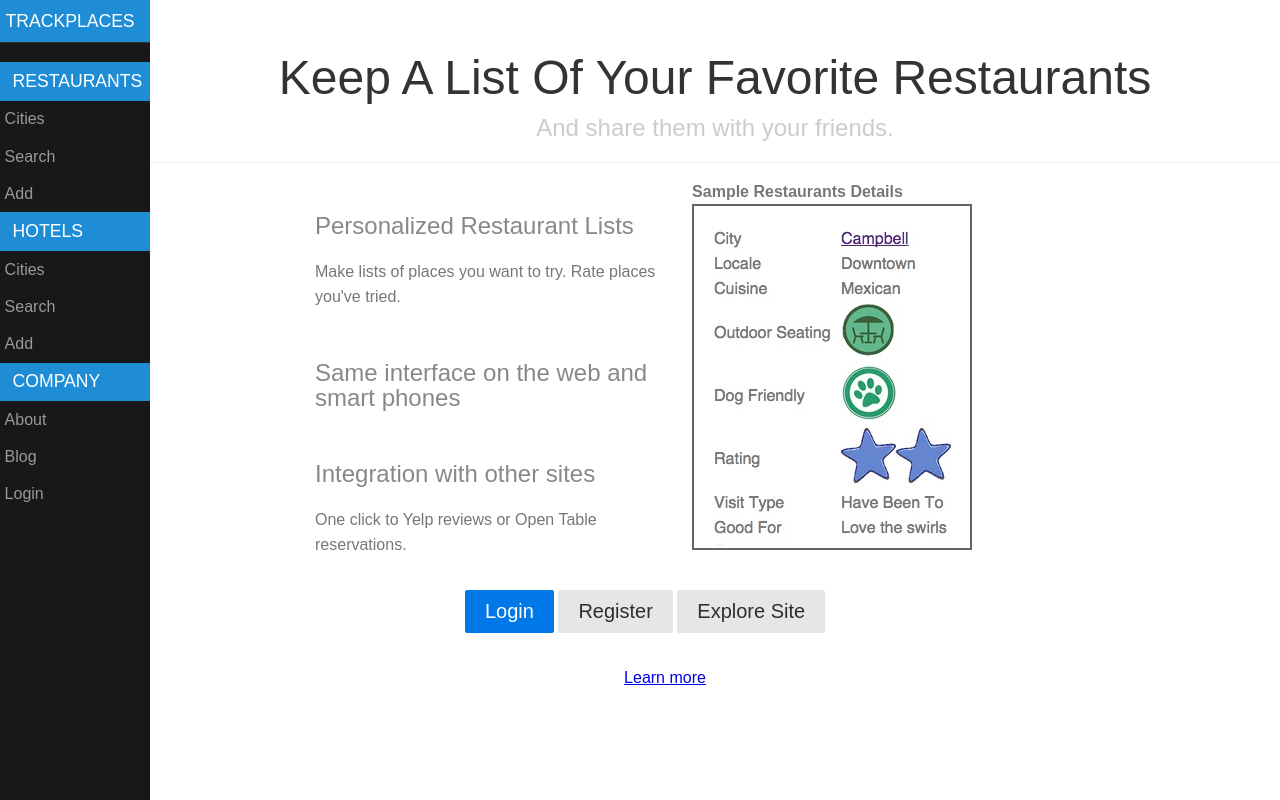
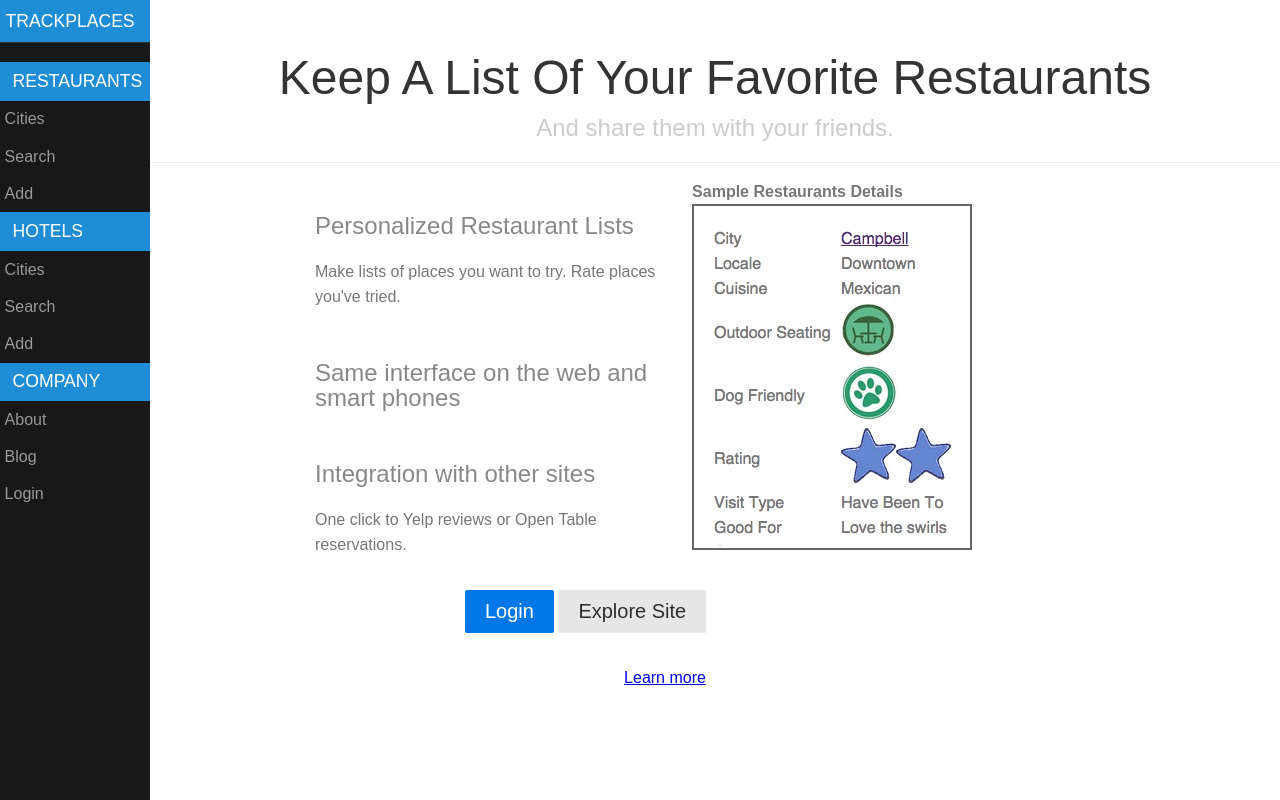
Before and after one commit to danecollins/tp, a Django app: page / in a window 1280 px wide. Run offline with Django 3.2, Linux system fonts and the light colour scheme; data comes from the database, SQL or seed files in the repository.

Commit message:
remove register button

```diff
--- a/places/templates/places/index.html
+++ b/places/templates/places/index.html
@@ -44,9 +44,6 @@
     <div id="layout"><div class="hero"><div class="hero-cta">
         <p>
             <a class="pure-button pure-button-primary button-xlarge" href="/login">Login</a>
-
-            <a class="pure-button pure-button-secondary button-xlarge" href="/newuser">Register</a>
-
             <a class="pure-button pure-button-secondary button-xlarge" href="/places/rest/city">Explore Site</a>
         </p>
     </div></div></div>
```
